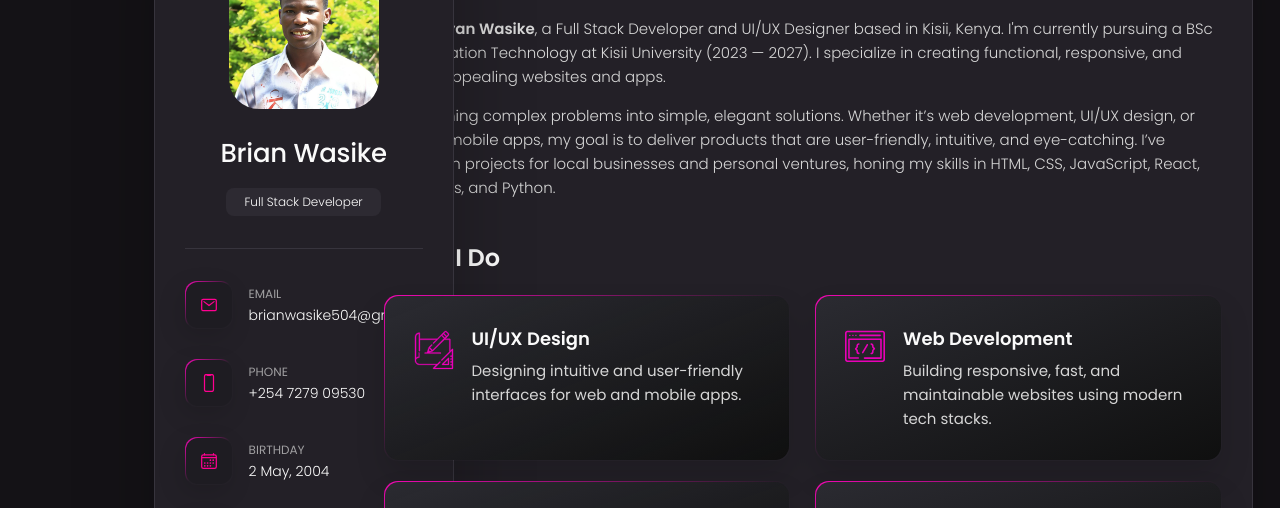
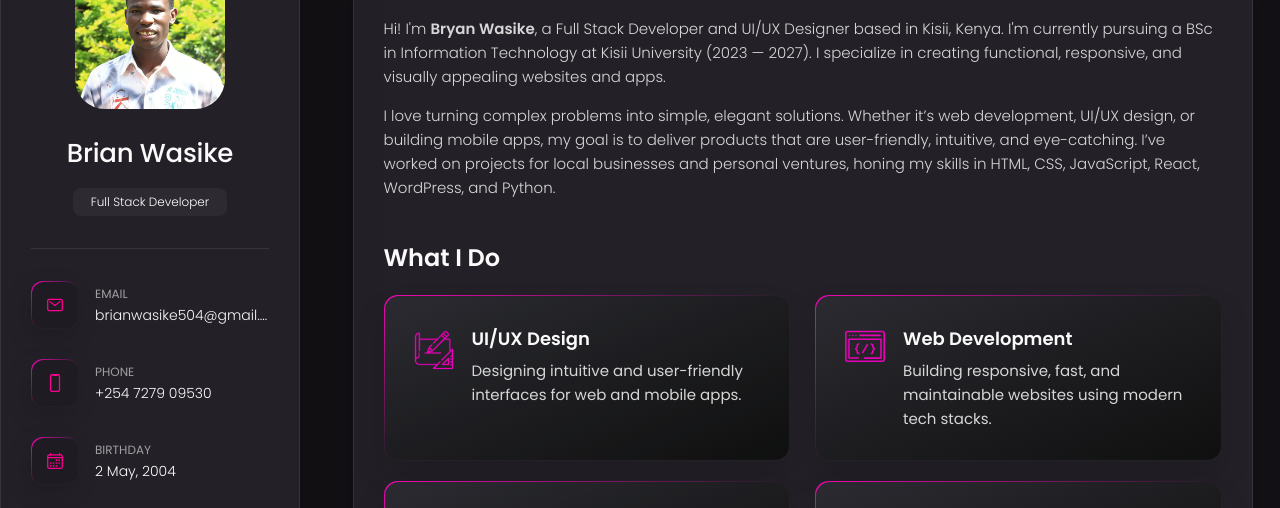
Before and after one commit to Bryant-t504/Portfolio_Website, a plain HTML site: page index.html in a window 1280 px wide. Shown: the part 162-670 px from the top of the page. Drawn offline with nearby package versions, Linux system fonts and the light colour scheme.

Commit message:
Some adjustments

```diff
--- a/assets/css/style.css
+++ b/assets/css/style.css
@@ -1771,7 +1771,7 @@ textarea.form-input::-webkit-resizer { display: none; }
 
   .sidebar {
     position: fixed;
-    left: 12%;
+    left: 0;
     top: 60px;
     width: 300px;
     max-height: max-content;
```
